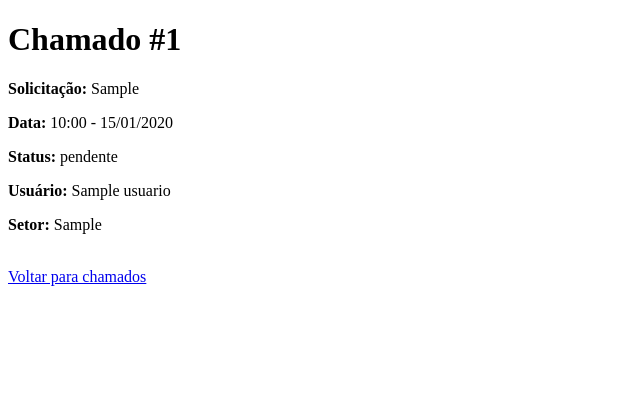
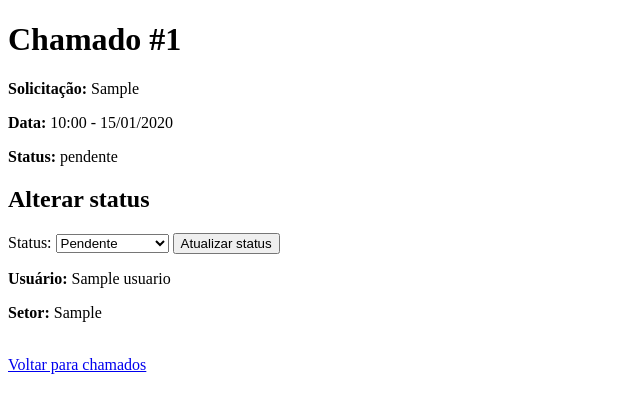
Before and after one commit to Hadamasteu/projeto-chamados, a Flask app: page /chamados/1 in a window 1280 px wide. Shown: the top 413 px of the page, without its empty margins (0-640 px from the left). Run offline with Flask 3, Linux system fonts and the light colour scheme; the visitor is signed in with stand-in values (Sample User, id 1); tables that the repository leaves empty hold one stand-in row (values such as "Sample post").

Commit message:
Adicionado a função de alterar status do chamado junto com a lógica

```diff
--- a/app/repositories/chamado_repository.py
+++ b/app/repositories/chamado_repository.py
@@ -62,3 +62,16 @@ class ChamadoRepository:
 
         resultado = session.execute(comando)
         return resultado.scalars().all()
+
+    def atualizar_status(self, session, chamado_id, novo_status):
+        chamado = self.buscar_por_id(session, chamado_id)
+
+        if not chamado:
+            return None
+
+        chamado.status = novo_status
+        session.commit()
+
+        session.refresh(chamado)
+
+        return chamado
--- a/app/routes/chamado_routes.py
+++ b/app/routes/chamado_routes.py
@@ -104,5 +104,33 @@ def visualizar_chamado(chamado_id):
 
     return render_template(
         "chamados/detalhes.html",
-        chamado=chamado
+        chamado=chamado,
+        usuario=usuario
     )
+
+@chamado_bp.route("/<int:chamado_id>/status", methods=["POST"])
+@login_required
+@permissao_required("permissao_ti", "permissao_gerente")
+def atualizar_status(chamado_id):
+    novo_status = request.form["status"]
+
+    service = ChamadoService()
+
+    with SessionLocal() as session_db:
+        chamado, erro = service.atualizar_status(
+            session_db,
+            chamado_id,
+            novo_status
+        )
+    if erro == "status_invalido":
+        return "Status inválido", 400
+
+    if not chamado:
+        return "Chamado não encontrado", 404
+
+    return redirect(
+        url_for(
+            "chamados.visualizar_chamado",
+            chamado_id=chamado.id
+        )
+    )
--- a/app/services/chamado_service.py
+++ b/app/services/chamado_service.py
@@ -72,3 +72,24 @@ class ChamadoService:
         if chamado.usuario_id == usuario.id:
             return chamado, None
         return None, "sem_permissao"
+
+    def atualizar_status(self, session, chamado_id, novo_status):
+        status_permitidos = [
+            "pendente",
+            "em_andamento",
+            "resolvido"
+        ]
+
+        if novo_status not in status_permitidos:
+            return None, "status_invalido"
+
+        chamado = self.chamado_repository.atualizar_status(
+            session,
+            chamado_id,
+            novo_status
+        )
+
+        if not chamado:
+            return None, "nao_encontrado"
+
+        return chamado, None
--- a/app/templates/chamados/detalhes.html
+++ b/app/templates/chamados/detalhes.html
@@ -22,7 +22,37 @@
       <strong>Status:</strong>
       {{ chamado.status }}
     </p>
+    {% if usuario.permissao_ti or usuario.permissao_gerente %}
+    <h2>Alterar status</h2>
 
+    <form
+      method="POST"
+      action="{{ url_for('chamados.atualizar_status', chamado_id=chamado.id) }}"
+    >
+      <label for="status">Status:</label>
+
+      <select name="status" id="status">
+
+        <option value="pendente"
+            {% if chamado.status == "pendente" %}selected{% endif %}>
+            Pendente
+        </option>
+
+        <option value="em_andamento"
+            {% if chamado.status == "em_andamento" %}selected{% endif %}>
+            Em andamento
+        </option>
+
+        <option value="resolvido"
+            {% if chamado.status == "resolvido" %}selected{% endif %}>
+            Resolvido
+        </option>
+
+      </select>
+
+      <button type="submit">Atualizar status</button>
+    </form>
+    {% endif %}
     <p>
       <strong>Usuário:</strong>
       {{ chamado.usuario.nome_usuario }}
```
